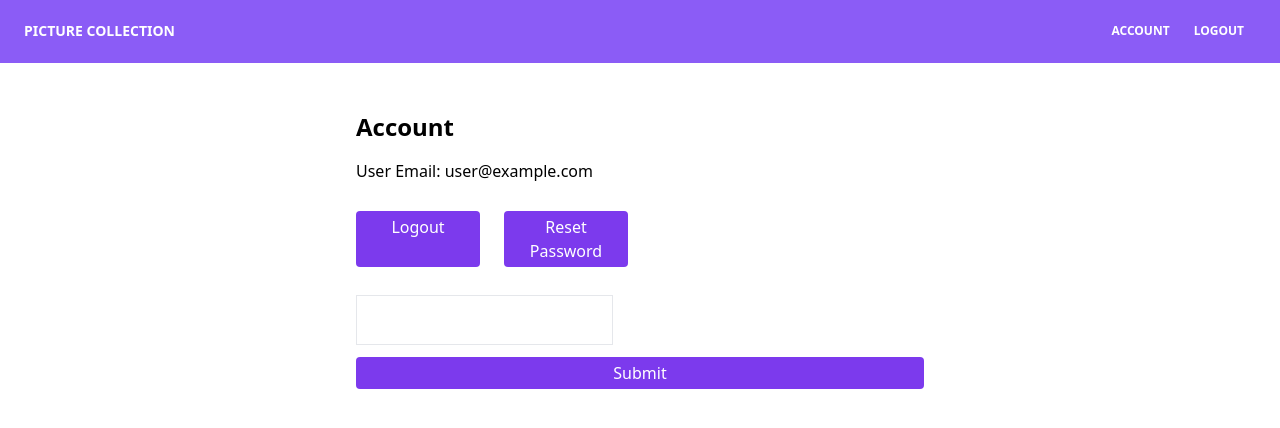
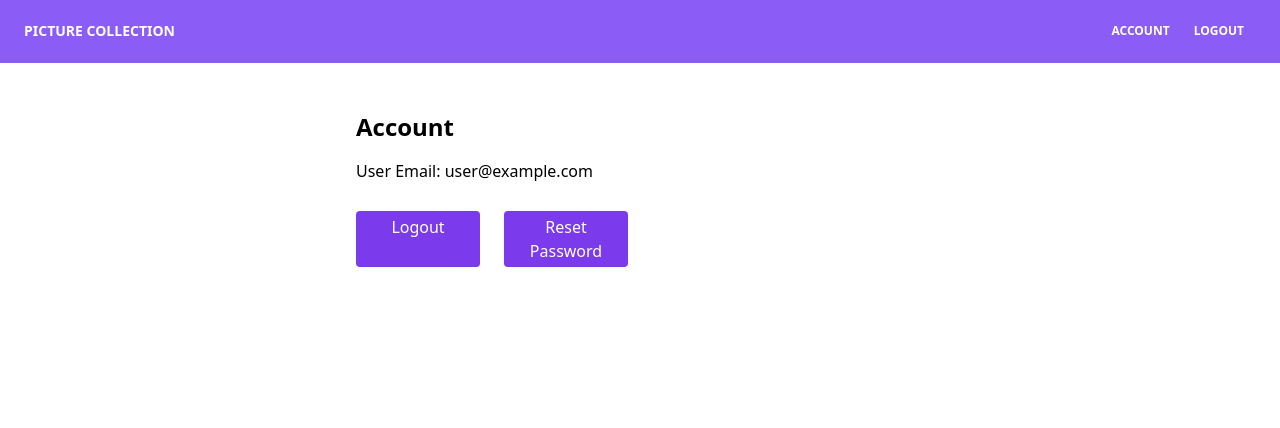
Before and after one commit to yutive/picture-collection, a React (Create React App) app: page /account in a window 1280 px wide. Shown: the top 428 px of the page. Built offline with nearby package versions, Linux system fonts and the light colour scheme; no server answers; sample sign-in values are in the browser's storage.

Commit message:
deleted change email

```diff
--- a/src/components/Account.jsx
+++ b/src/components/Account.jsx
@@ -61,12 +61,6 @@ const Account = () => {
                 </button>
             </div>
         </div>
-        <form onSubmit={handleChangeEmail}>
-            <input type="email" className="border p-3" onChange={(e) => setNewEmail(e.target.value)}/>
-            <input type="submit"
-                   className="w-full hover:bg-violet-500 bg-violet-600 text-white font-medium py-1 px-2 rounded mb-3 mt-3 mr-3 overflow-x-auto"/>
-        </form>
-
     </div>);
 }
 
```
